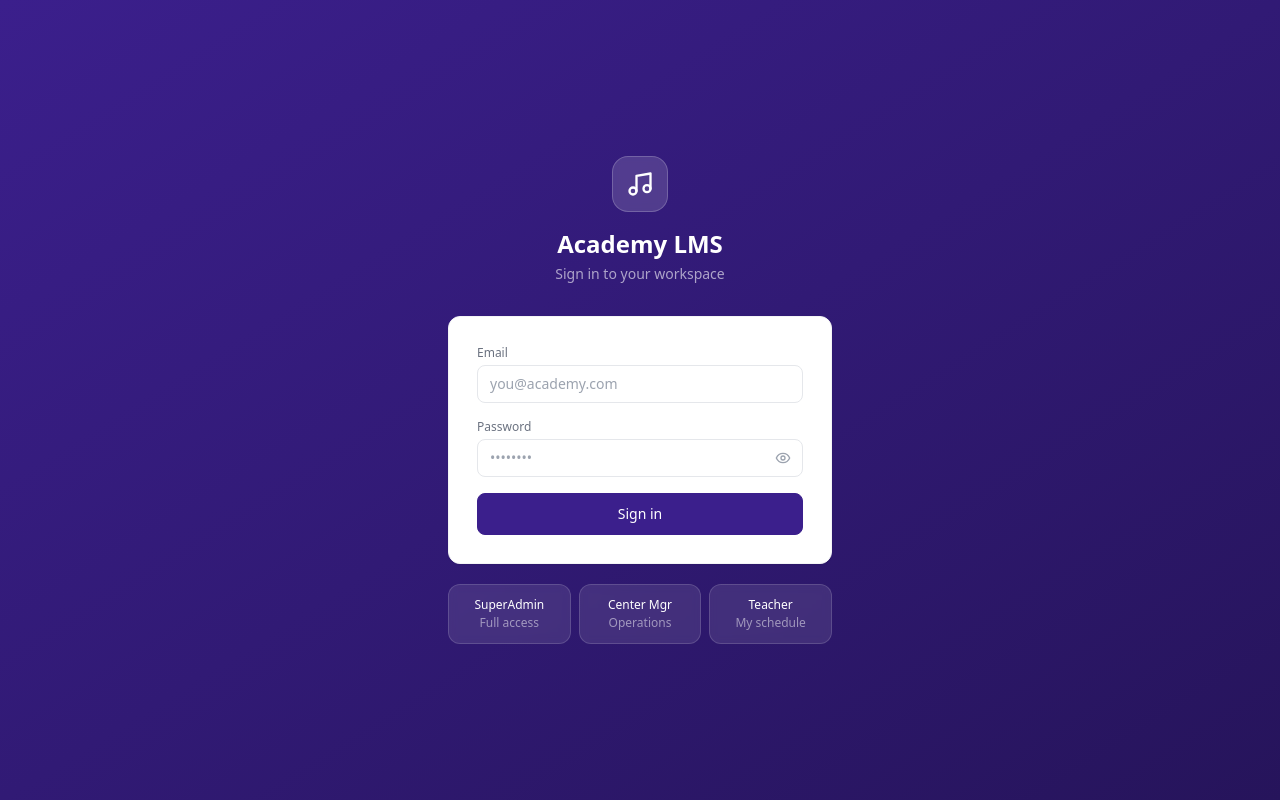
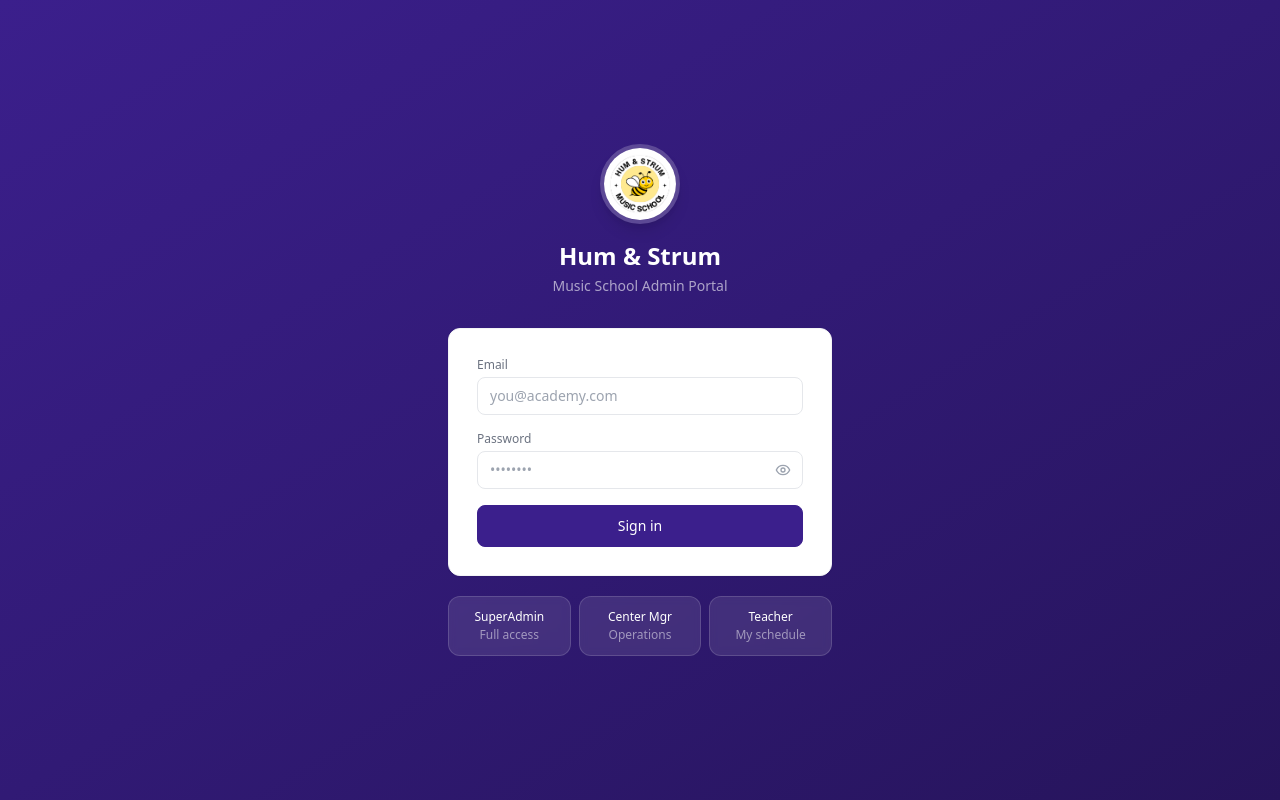
Before and after one commit to humandstrumhoodi-byte/LMS, a Next.js app: page /login in a window 1280 px wide. Built offline with nearby package versions, Linux system fonts and the light colour scheme.

Commit message:
logo added

```diff
--- a/src/app/api/email/route.ts
+++ b/src/app/api/email/route.ts
@@ -142,7 +142,10 @@ export async function POST(req: NextRequest) {
         <!-- Header -->
         <div style="background:#3B1F8C;padding:20px 24px;border-radius:12px 12px 0 0;display:flex;justify-content:space-between;align-items:center">
           <div>
-            <div style="color:white;font-size:20px;font-weight:700;letter-spacing:-0.3px">🎵 Hum &amp; Strum</div>
+            <div style="display:flex;align-items:center;gap:10px">
+              <img src="${process.env.NEXT_PUBLIC_APP_URL || 'https://your-app.vercel.app'}/logo.png" alt="" width="36" height="36" style="width:36px;height:36px;border-radius:50%;object-fit:cover;border:2px solid rgba(255,255,255,0.25)" onerror="this.style.display='none'"/>
+              <div style="color:white;font-size:20px;font-weight:700;letter-spacing:-0.3px">Hum &amp; Strum</div>
+            </div>
             <div style="color:rgba(255,255,255,0.65);font-size:12px;margin-top:2px">${academyAddress} · ${academyPhone}</div>
           </div>
           <div style="text-align:right">
--- a/src/app/layout.tsx
+++ b/src/app/layout.tsx
@@ -1,6 +1,26 @@
 import type { Metadata } from 'next'
 import './globals.css'
-export const metadata: Metadata = { title: 'Academy LMS', description: 'Learning Management System' }
+
+export const metadata: Metadata = {
+  title: 'Hum & Strum Music School',
+  description: 'Student and staff portal for Hum & Strum Music School, Hoodi, Bengaluru',
+  icons: { icon: '/logo.png', apple: '/logo.png' },
+}
+
 export default function Root({ children }: { children: React.ReactNode }) {
-  return <html lang="en"><body className="bg-gray-50 antialiased">{children}</body></html>
+  return (
+    <html lang="en">
+      <head>
+        <link rel="icon" href="/logo.png" type="image/png"/>
+        <link rel="apple-touch-icon" href="/logo.png"/>
+        <meta name="theme-color" content="#3B1F8C"/>
+        <meta name="mobile-web-app-capable" content="yes"/>
+        <meta name="apple-mobile-web-app-capable" content="yes"/>
+        <meta name="apple-mobile-web-app-status-bar-style" content="black-translucent"/>
+        <meta name="apple-mobile-web-app-title" content="Hum &amp; Strum"/>
+        <meta name="viewport" content="width=device-width, initial-scale=1, maximum-scale=1"/>
+      </head>
+      <body className="bg-gray-50 antialiased">{children}</body>
+    </html>
+  )
 }
--- a/src/app/login/page.tsx
+++ b/src/app/login/page.tsx
@@ -24,11 +24,11 @@ export default function LoginPage() {
       <div className="w-full max-w-sm">
         {/* logo */}
         <div className="text-center mb-8">
-          <div className="inline-flex items-center justify-center w-14 h-14 rounded-2xl bg-white/15 backdrop-blur-sm border border-white/20 mb-4">
-            <Music className="w-7 h-7 text-white" />
+          <div className="mb-4">
+            <img src="/logo.png" alt="Hum &amp; Strum" className="w-20 h-20 rounded-full mx-auto object-cover border-4 border-white/20 shadow-lg"/>
           </div>
-          <h1 className="text-2xl font-semibold text-white">Academy LMS</h1>
-          <p className="text-white/60 text-sm mt-1">Sign in to your workspace</p>
+          <h1 className="text-2xl font-semibold text-white">Hum &amp; Strum</h1>
+          <p className="text-white/60 text-sm mt-1">Music School Admin Portal</p>
         </div>
 
         <div className="card p-7">
--- a/src/app/student/page.tsx
+++ b/src/app/student/page.tsx
@@ -206,10 +206,8 @@ export default function StudentPortal() {
     <div className="min-h-screen bg-gradient-to-br from-[#2D1B69] via-[#3B1F8C] to-[#4A2FA0] flex flex-col items-center justify-center p-5">
       <div className="w-full max-w-sm">
         <div className="text-center mb-8">
-          <div className="w-16 h-16 bg-white/15 rounded-2xl flex items-center justify-center mx-auto mb-4 backdrop-blur-sm border border-white/20">
-            <Music className="w-8 h-8 text-white"/>
-          </div>
-          <h1 className="text-2xl font-bold text-white">Hum & Strum</h1>
+          <img src="/logo.png" alt="Hum &amp; Strum" className="w-24 h-24 rounded-full mx-auto mb-4 object-cover border-4 border-white/20 shadow-xl"/>
+          <h1 className="text-2xl font-bold text-white">Hum &amp; Strum</h1>
           <p className="text-white/60 text-sm mt-1">Student Portal</p>
         </div>
 
@@ -246,10 +244,8 @@ export default function StudentPortal() {
     <div className="min-h-screen bg-gradient-to-br from-[#2D1B69] via-[#3B1F8C] to-[#4A2FA0] flex flex-col items-center justify-center p-5">
       <div className="w-full max-w-sm">
         <div className="text-center mb-8">
-          <div className="w-16 h-16 bg-white/15 rounded-2xl flex items-center justify-center mx-auto mb-4">
-            <Music className="w-8 h-8 text-white"/>
-          </div>
-          <h1 className="text-2xl font-bold text-white">Hum & Strum</h1>
+          <img src="/logo.png" alt="Hum &amp; Strum" className="w-20 h-20 rounded-full mx-auto mb-4 object-cover border-4 border-white/20 shadow-xl"/>
+          <h1 className="text-2xl font-bold text-white">Hum &amp; Strum</h1>
         </div>
 
         <div className="bg-white rounded-3xl p-7 shadow-2xl">
@@ -307,9 +303,12 @@ export default function StudentPortal() {
       {/* Top bar */}
       <div className="bg-[#3B1F8C] px-4 pt-10 pb-16">
         <div className="flex items-center justify-between">
-          <div>
-            <div className="text-white/60 text-xs">Welcome back</div>
-            <div className="text-white font-bold text-lg">{student.full_name.split(' ')[0]} 👋</div>
+          <div className="flex items-center gap-3">
+            <img src="/logo.png" alt="Logo" className="w-9 h-9 rounded-full object-cover border-2 border-white/20"/>
+            <div>
+              <div className="text-white/60 text-xs">Welcome back</div>
+              <div className="text-white font-bold text-lg">{student.full_name.split(' ')[0]} 👋</div>
+            </div>
           </div>
           <button onClick={logout} className="w-8 h-8 flex items-center justify-center rounded-full bg-white/10 text-white/60 hover:bg-white/20">
             <LogOut className="w-4 h-4"/>
--- a/src/components/DashboardShell.tsx
+++ b/src/components/DashboardShell.tsx
@@ -337,6 +337,14 @@ function DashboardShellInner({profile}:{profile:Profile}){
           )})}
         </nav>
         <div className="px-3 py-4 border-t border-gray-100">
+          {/* Academy logo */}
+          <div className="flex items-center gap-2.5 px-3 mb-3">
+            <img src="/logo.png" alt="Hum & Strum" className="w-8 h-8 rounded-full object-cover flex-shrink-0 border border-gray-100"/>
+            <div className="min-w-0">
+              <div className="text-xs font-semibold text-gray-900">Hum &amp; Strum</div>
+              <div className="text-xs text-gray-400">Music School</div>
+            </div>
+          </div>
           <div className="flex items-center gap-2.5 px-3 mb-2">
             <div className={clsx('w-8 h-8 rounded-full flex items-center justify-center text-xs font-semibold flex-shrink-0',ac(0))}>{ini(profile.full_name)}</div>
             <div className="min-w-0"><div className="text-xs font-medium text-gray-900 truncate">{profile.full_name}</div><span className={clsx('badge text-xs',ROLE_COLOR[profile.role as Role])}>{ROLE_LABEL[profile.role as Role]}</span></div>
@@ -2669,7 +2677,10 @@ function InvoicePreview({ student, subject, pkg, form, invoiceNo, rawAmount, dis
         {/* Header band */}
         <div style={{background:'#3B1F8C',padding:'20px 24px',display:'flex',justifyContent:'space-between',alignItems:'center'}}>
           <div>
-            <div style={{color:'white',fontSize:'18px',fontWeight:700,letterSpacing:'-0.3px'}}>🎵 {ACADEMY_NAME}</div>
+            <div style={{display:'flex',alignItems:'center',gap:'10px'}}>
+              <img src="/logo.png" alt="Logo" style={{width:'36px',height:'36px',borderRadius:'50%',objectFit:'cover',border:'2px solid rgba(255,255,255,0.3)'}}/>
+              <div style={{color:'white',fontSize:'18px',fontWeight:700,letterSpacing:'-0.3px'}}>{ACADEMY_NAME}</div>
+            </div>
             <div style={{color:'rgba(255,255,255,0.7)',fontSize:'12px',marginTop:'2px'}}>{ACADEMY_ADDRESS} · {ACADEMY_PHONE}</div>
           </div>
           <div style={{textAlign:'right'}}>
```
Also changed, not shown: public/logo.png (added).
